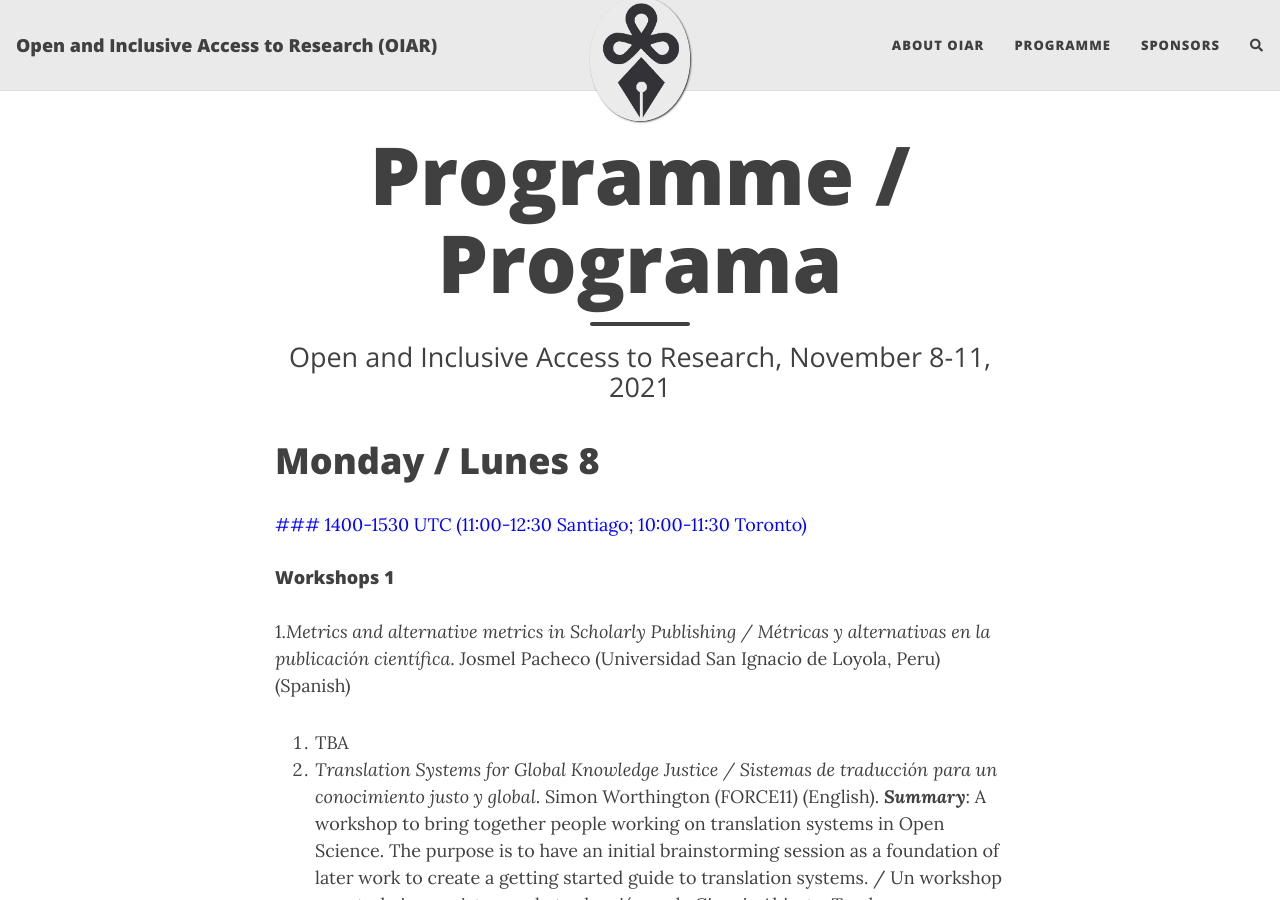
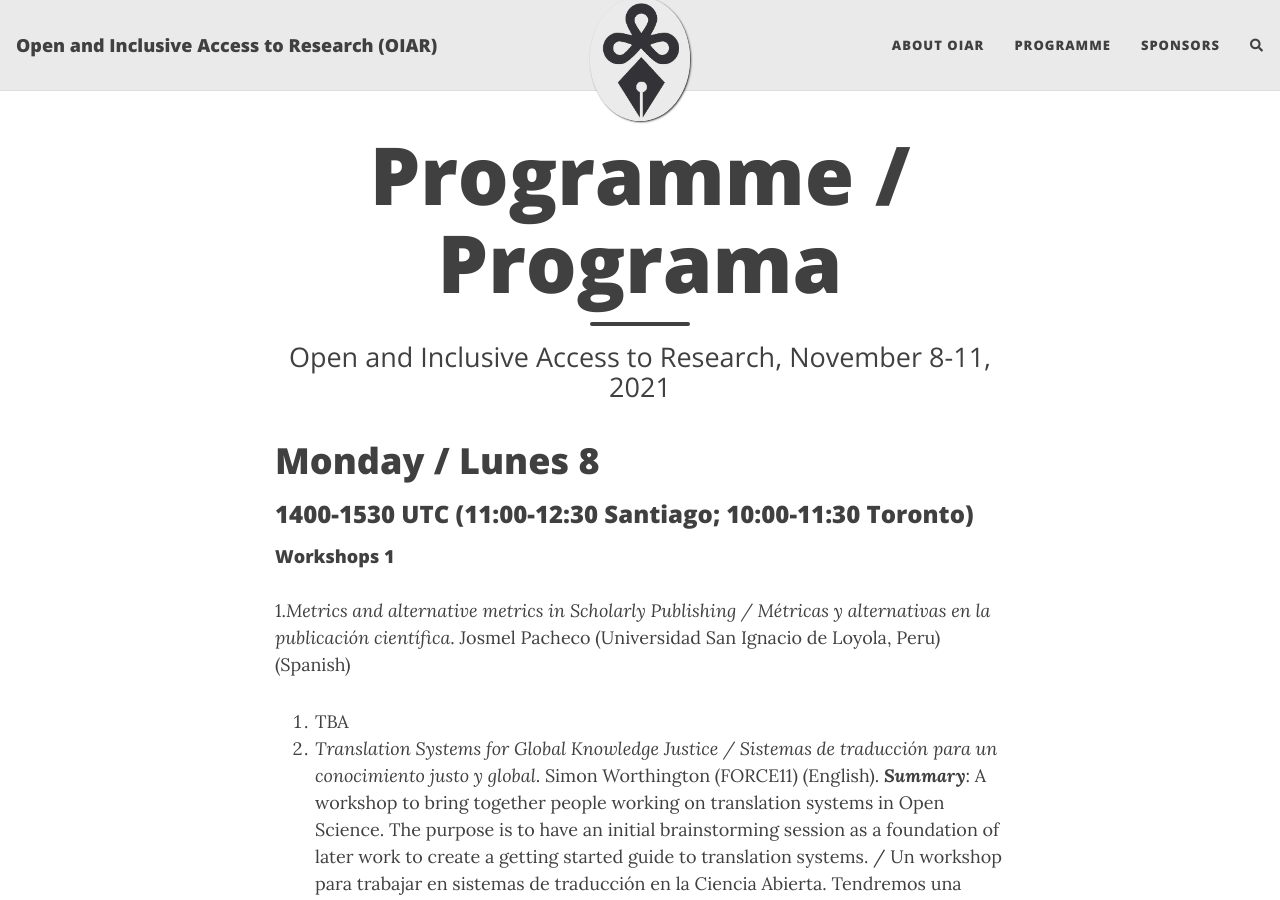
Before and after one commit to caedmon5/OIAR, a Jekyll site: the page built from programme.md, in a window 1280 px wide and 900 px high. Built offline with Jekyll 4.4.1, drawn with Linux system fonts in a browser that asks for light colours; nearby versions of some CDN libraries; comment, search, counter and statistics services are not loaded.

Commit message:
Cambios 3

```diff
--- a/programme.md
+++ b/programme.md
@@ -5,7 +5,7 @@ subtitle: Open and Inclusive Access to Research, November 8-11, 2021
 ---
 
 # Monday / Lunes 8
-<span style="color:blue"> ### 1400-1530 UTC (11:00-12:30 Santiago; 10:00-11:30 Toronto)</span>
+### 1400-1530 UTC (11:00-12:30 Santiago; 10:00-11:30 Toronto)
 #### Workshops 1
 1._Metrics and alternative metrics in Scholarly Publishing / Métricas y alternativas en la publicación científica_. Josmel Pacheco (Universidad San Ignacio de Loyola, Peru)(Spanish)
 2. TBA
```
